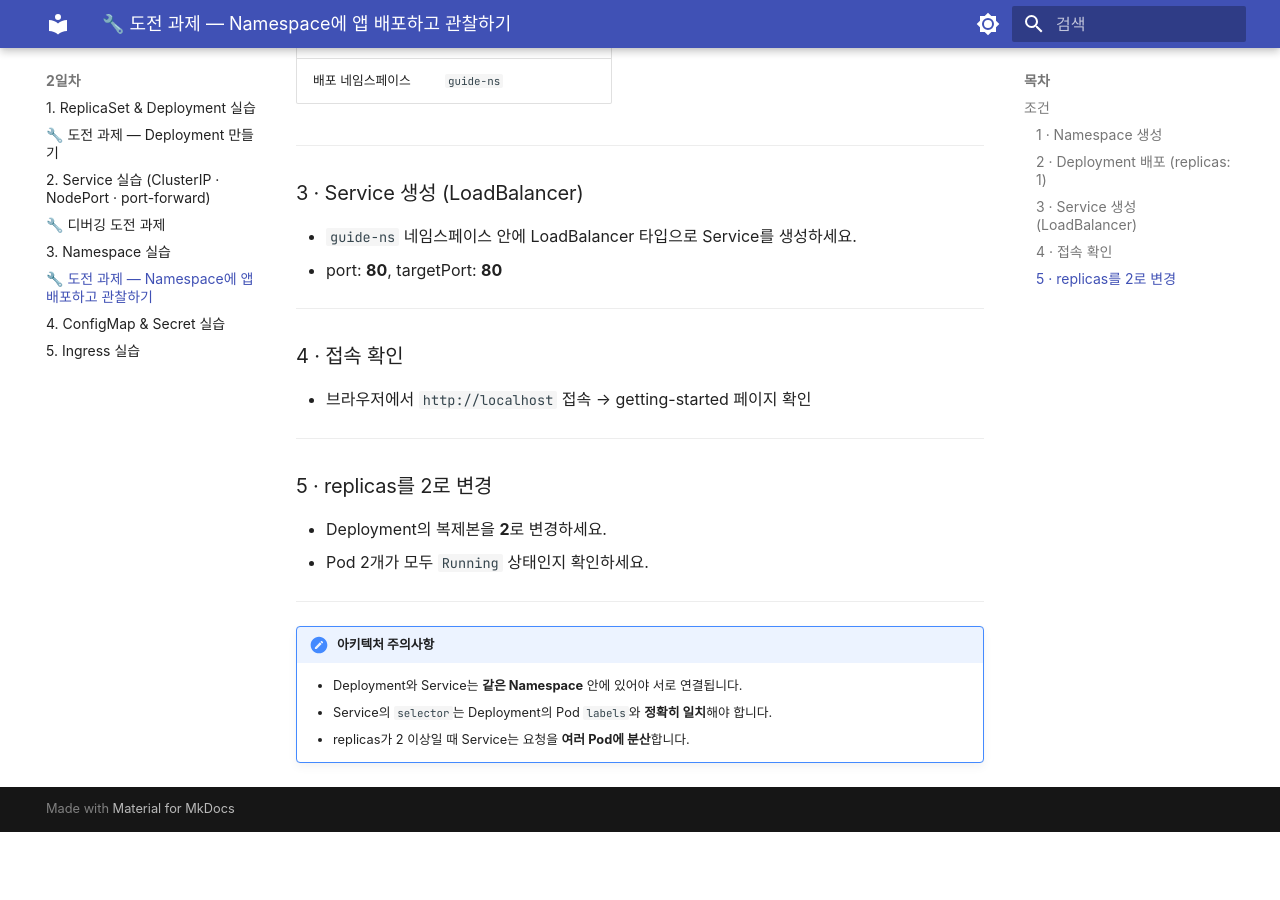
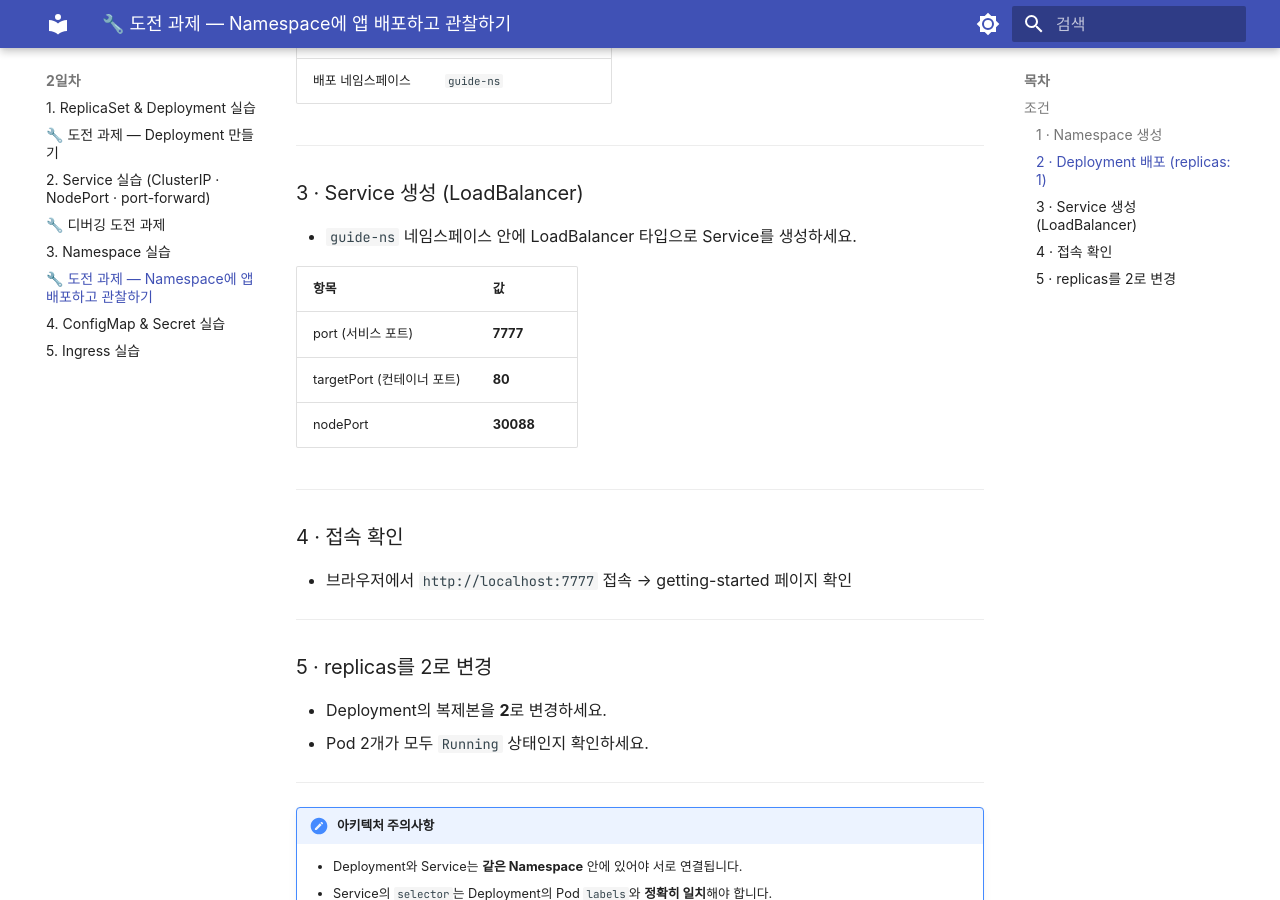
Before and after one commit to skilleat-labs/k8s-for-4days, an MkDocs documentation site: the page built from docs/day2/challenge-namespace.md, in a window 1280 px wide and 900 px high, scrolled down 840 px. Built offline with MkDocs 1.6.1 and Material for MkDocs 9.7.7, drawn with Linux system fonts in a browser that asks for light colours; some web fonts are replaced; before the commit the page ends 1672 px from its top, so only the background shows below that.

Commit message:
Set service port 7777, nodePort 30088, targetPort 80 in challenge-namespace
Co-Authored-By: Claude Sonnet 4.6 <noreply@anthropic.com>

```diff
--- a/docs/day2/challenge-namespace.md
+++ b/docs/day2/challenge-namespace.md
@@ -31,13 +31,18 @@
 ### 3 · Service 생성 (LoadBalancer)
 
 - `guide-ns` 네임스페이스 안에 LoadBalancer 타입으로 Service를 생성하세요.
-- port: **80**, targetPort: **80**
+
+| 항목 | 값 |
+|------|----|
+| port (서비스 포트) | **7777** |
+| targetPort (컨테이너 포트) | **80** |
+| nodePort | **30088** |
 
 ---
 
 ### 4 · 접속 확인
 
-- 브라우저에서 `http://localhost` 접속 → getting-started 페이지 확인
+- 브라우저에서 `http://localhost:7777` 접속 → getting-started 페이지 확인
 
 ---
 
```
